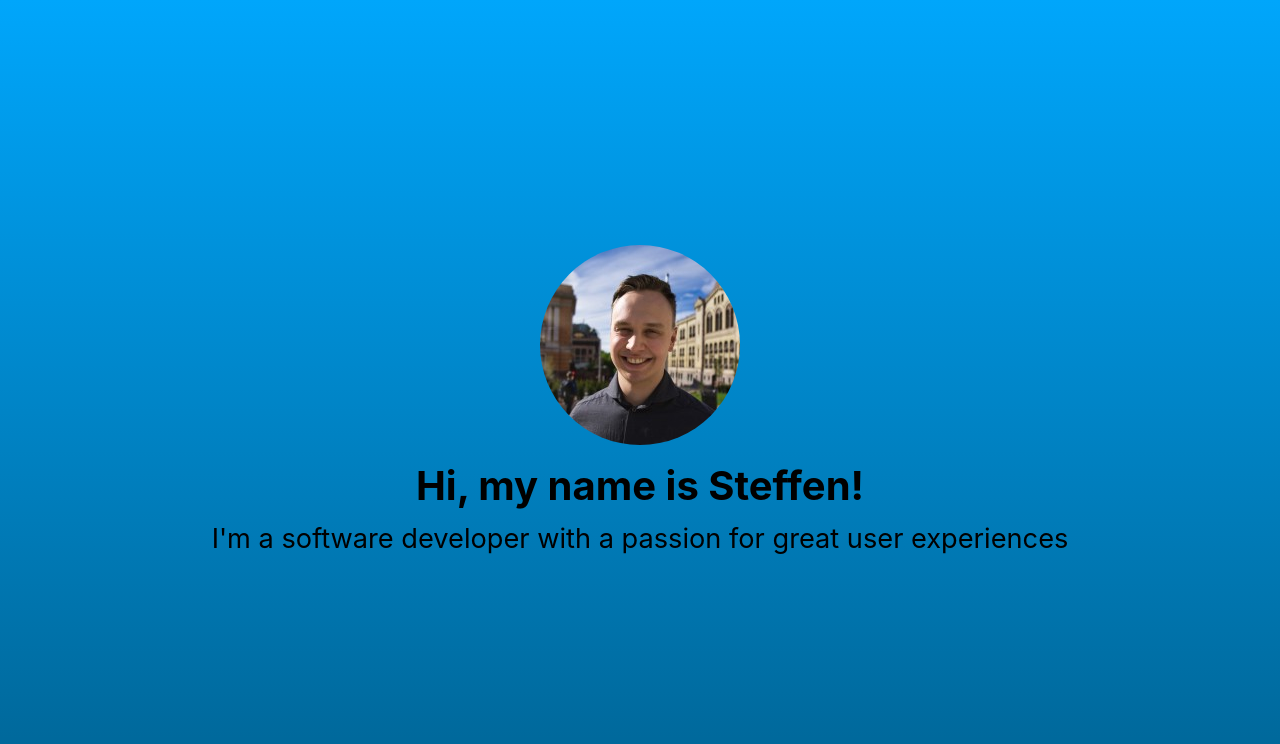
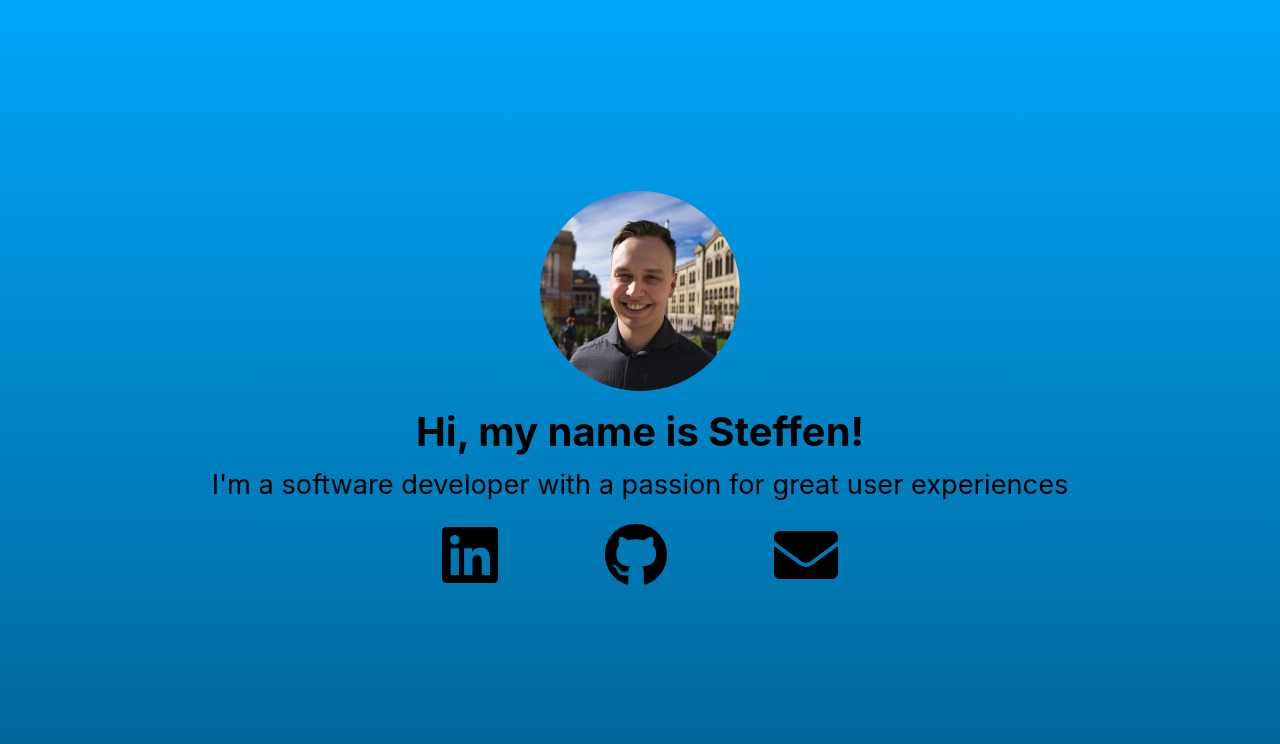
Before and after one commit to SteffenEBraaten/personal-webpage, a React (Create React App) app: page / in a window 1280 px wide. Shown: the top 744 px of the page. Built offline with nearby package versions, Linux system fonts and the light colour scheme; the HTML template or start-up script is replaced by a standard one.

Commit message:
#12 Implemented social media bar (#30)
* #12 Implemented social media bar

* Dassdasd

* :P

* Removing cached files

```diff
--- a/package.json
+++ b/package.json
@@ -3,6 +3,10 @@
   "version": "0.1.0",
   "private": true,
   "dependencies": {
+    "@fortawesome/fontawesome-svg-core": "^1.2.32",
+    "@fortawesome/free-brands-svg-icons": "^5.15.1",
+    "@fortawesome/free-solid-svg-icons": "^5.15.1",
+    "@fortawesome/react-fontawesome": "^0.1.13",
     "@types/jest": "^26.0.13",
     "@types/node": "^14.11.0",
     "@types/react": "^16.9.49",
--- a/src/App.tsx
+++ b/src/App.tsx
@@ -1,7 +1,10 @@
 import React from "react";
+import { library } from "@fortawesome/fontawesome-svg-core";
+import { fab } from "@fortawesome/free-brands-svg-icons";
 import ContentWrapper from "./sections/ContentWrapper/ContentWrapper";
 
 function App() {
+  library.add(fab);
   return (
     <div>
       <ContentWrapper />
--- /dev/null
+++ b/src/components/SocialMediaBar/SocialMediaBar.module.css
@@ -0,0 +1,29 @@
+.socialMediaBar {
+  list-style: none;
+  display: flex;
+  flex-direction: row;
+  justify-content: space-evenly;
+  padding: 0;
+  width: 100%;
+}
+
+li {
+  font-size: 4em;
+}
+
+a {
+  text-decoration: none;
+  color: #000000;
+  transition: color 0.5s;
+}
+
+a:hover {
+  color: #4a6fa5;
+  text-decoration: none;
+}
+
+@media only screen and (min-width: 768px) {
+  .socialMediaBar {
+    max-width: 50%;
+  }
+}
--- /dev/null
+++ b/src/components/SocialMediaBar/SocialMediaBar.tsx
@@ -0,0 +1,28 @@
+import React from "react";
+import { FontAwesomeIcon } from "@fortawesome/react-fontawesome";
+import { faEnvelope } from "@fortawesome/free-solid-svg-icons";
+import styles from "./SocialMediaBar.module.css";
+
+export const SocialMediaBar = () => {
+  return (
+    <ul className={styles.socialMediaBar}>
+      <li>
+        <a href="https://www.linkedin.com/in/steffen-ekeberg-braaten-942908156/">
+          <FontAwesomeIcon icon={["fab", "linkedin"]} />
+        </a>
+      </li>
+      <li>
+        <a href="https://github.com/SteffenEBraaten">
+          <FontAwesomeIcon icon={["fab", "github"]} />
+        </a>
+      </li>
+      <li>
+        <a href="mailto:steffen.e.braaten@gmail.com">
+          <FontAwesomeIcon icon={faEnvelope} />
+        </a>
+      </li>
+    </ul>
+  );
+};
+
+export default SocialMediaBar;
--- a/src/sections/Landing/Landing.tsx
+++ b/src/sections/Landing/Landing.tsx
@@ -1,6 +1,8 @@
 import React from "react";
 import ProfilePicture from "../../components/ProfilePicture/ProfilePicture";
 import ProfileSteffen from "../../components/svgs/ProfileSteffen";
+import { SocialMediaBar } from "../../components/SocialMediaBar/SocialMediaBar";
+
 import styles from "./Landing.module.css";
 
 const Landing = () => {
@@ -11,6 +13,7 @@ const Landing = () => {
       <p className={styles.landingText}>
         I'm a software developer with a passion for great user experiences
       </p>
+      <SocialMediaBar />
     </section>
   );
 };
```
Also changed, not shown: public/manifest.json, 1 other file (tests, documents, lock files or other folders).
